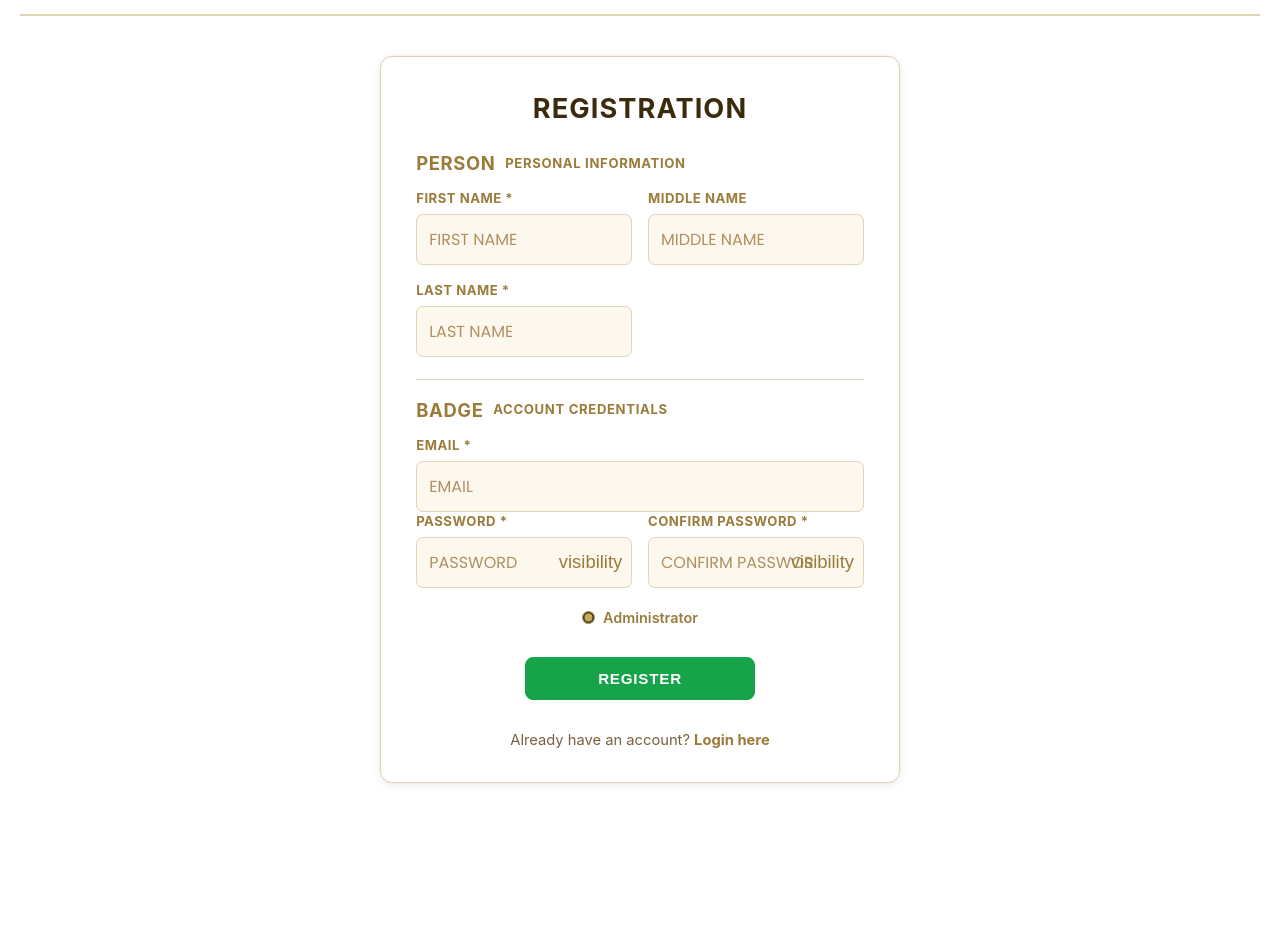
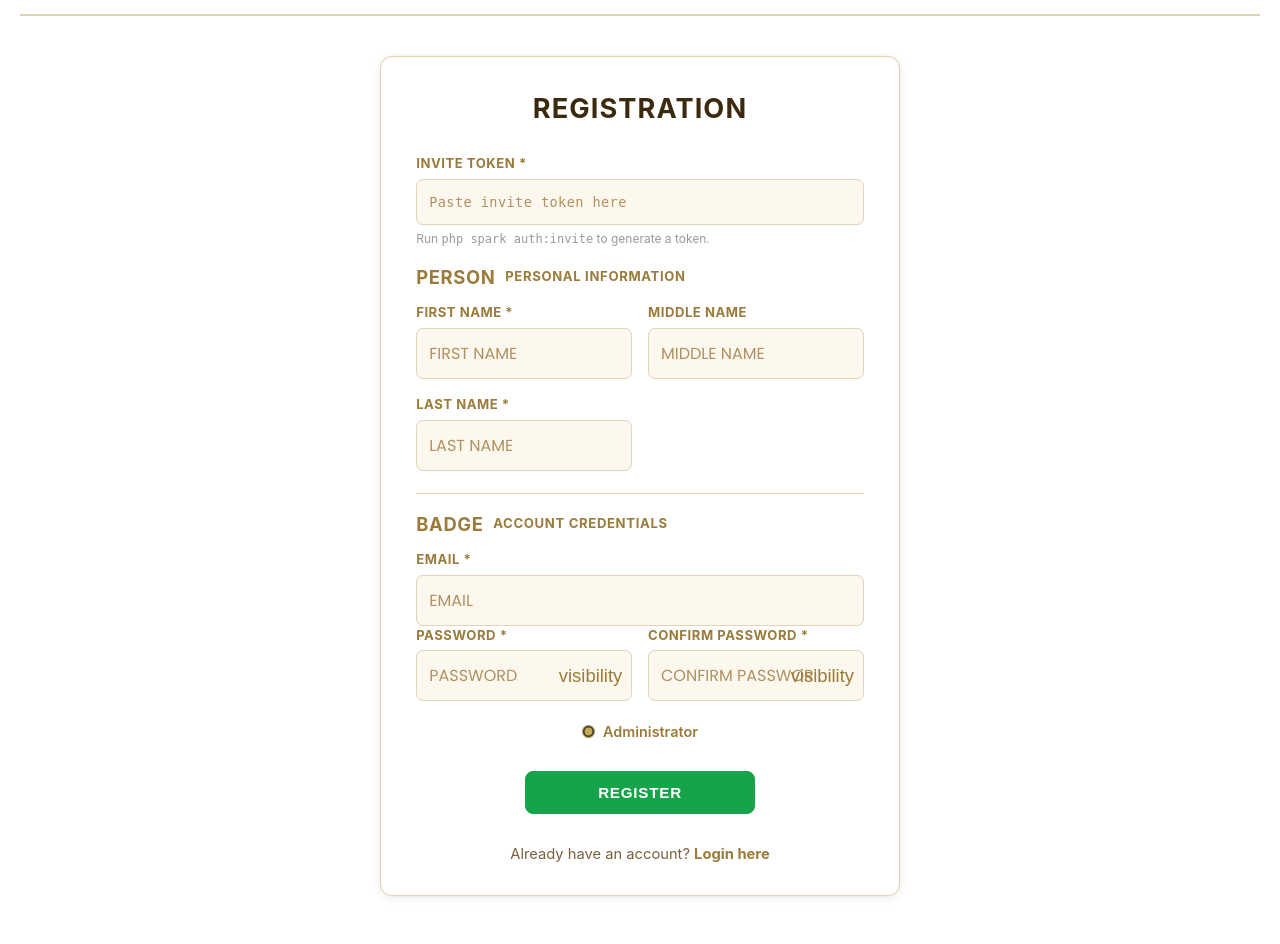
Before and after one commit to ruruxhico/primazentra-hris, a CodeIgniter 4 app: the page made by app/Views/auth/register.php in a window 1280 px wide. Shown: the part 42-986 px from the top of the page. Before the commit the page ends 826 px from the top, so only its background shows below. Run offline with PHP 8.4 and a stand-in for CodeIgniter, Linux system fonts and the light colour scheme; the template is opened without the code that fills it, so the values that code supplies are empty; some libraries are stand-ins or nearby versions.

Commit message:
for generating invites

```diff
--- a/app/Commands/GenerateInvite.php
+++ b/app/Commands/GenerateInvite.php
@@ -38,12 +38,14 @@ class GenerateInvite extends BaseCommand
             $url = base_url('register?token=' . $token);
 
             CLI::newLine();
-            CLI::write('  Admin Invite Link Generated', 'green');
+            CLI::write('  Admin Invite Token Generated', 'green');
             CLI::write('  ' . str_repeat('─', 60), 'dark_gray');
+            CLI::write('  TOKEN   : ' . $token, 'cyan');
             CLI::write('  URL     : ' . $url, 'yellow');
             CLI::write('  Expires : ' . $hours . ' hours from now', 'dark_gray');
             CLI::write('  Use     : single-use only', 'dark_gray');
             CLI::write('  ' . str_repeat('─', 60), 'dark_gray');
+            CLI::write('  Tip: paste the TOKEN into ' . base_url('register') . ' if the URL is localhost.', 'dark_gray');
             CLI::newLine();
         } catch (\Throwable $e) {
             CLI::error('Failed to generate invite token: ' . $e->getMessage());
--- a/app/Controllers/Auth.php
+++ b/app/Controllers/Auth.php
@@ -395,7 +395,9 @@ class Auth extends BaseController {
 
     public function register() {
         $token = (string)($this->request->getGet('token') ?? '');
-        if (!$this->validateInviteToken($token)) {
+        // If a token was supplied in the URL, validate it immediately.
+        // If omitted, show the form with a visible token input so the user can paste it manually.
+        if ($token !== '' && !$this->validateInviteToken($token)) {
             return redirect()->to('/login')->with('error', 'This registration link is invalid or has expired.');
         }
         return view('auth/register', ['invite_token' => $token]);
--- a/app/Views/auth/register.php
+++ b/app/Views/auth/register.php
@@ -23,7 +23,17 @@
             <?php endif; ?>
 
             <form action="<?= base_url('auth/processRegister') ?>" method="post" class="auth-form" novalidate id="registerForm" data-autosave>
-                <input type="hidden" name="invite_token" value="<?= esc($invite_token ?? '') ?>">
+                <?php if (!empty($invite_token)): ?>
+                <input type="hidden" name="invite_token" value="<?= esc($invite_token) ?>">
+                <?php else: ?>
+                <div class="auth-field" style="margin-bottom:1.2rem">
+                    <label for="invite_token">INVITE TOKEN *</label>
+                    <div class="auth-input-wrap">
+                        <input type="text" id="invite_token" name="invite_token" placeholder="Paste invite token here" required autocomplete="off" autocapitalize="off" autocorrect="off" spellcheck="false" style="font-family:monospace;font-size:.85rem;letter-spacing:.03em">
+                    </div>
+                    <p style="font-size:.75rem;color:#999;margin-top:.35rem">Run <code>php spark auth:invite</code> to generate a token.</p>
+                </div>
+                <?php endif; ?>
                 <div class="auth-section-label">
                     <span class="auth-section-icon material-symbols-outlined" aria-hidden="true">person</span>
                     <span>Personal Information</span>
```
